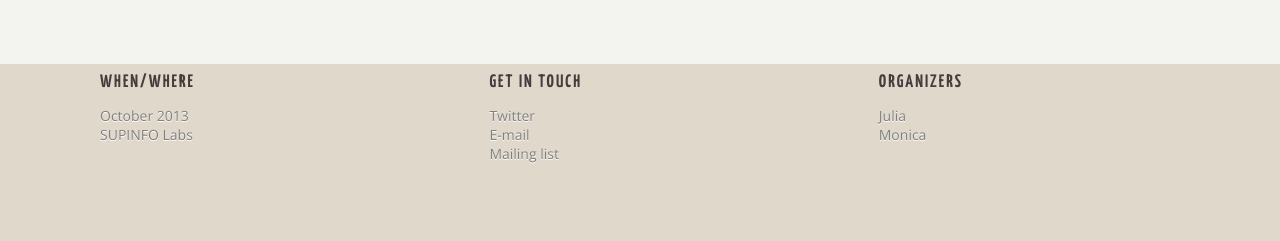
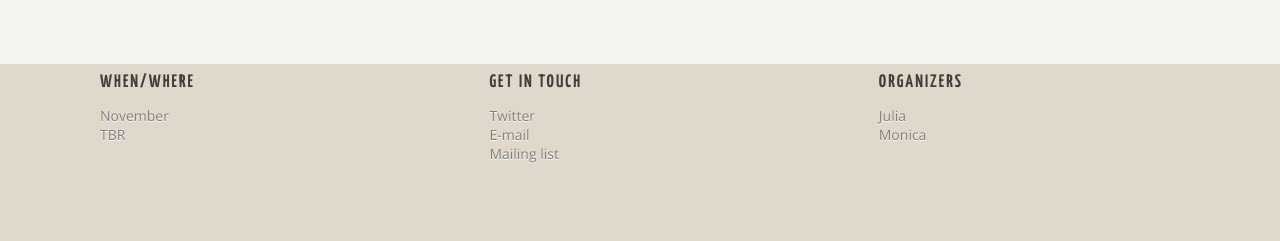
Before and after one commit to notwaldorf/hacknight, a Jekyll site: the page built from index.html, in a window 1280 px wide. Shown: the part 725-966 px from the top of the page. Built offline with Jekyll 4.4.1, drawn with Linux system fonts in a browser that asks for light colours.

Commit message:
reset page for november

```diff
--- a/_layouts/page.html
+++ b/_layouts/page.html
@@ -41,8 +41,8 @@
     <div class="footer-wrapper">
       <div class="footer-column">
           <h3 class="widget-title">When/Where</h3>
-          <p>October 2013<br/>
-            SUPINFO Labs</p>
+          <p>November<br/>
+            TBR</p>
       </div>
 
       <div class="footer-column">
```
